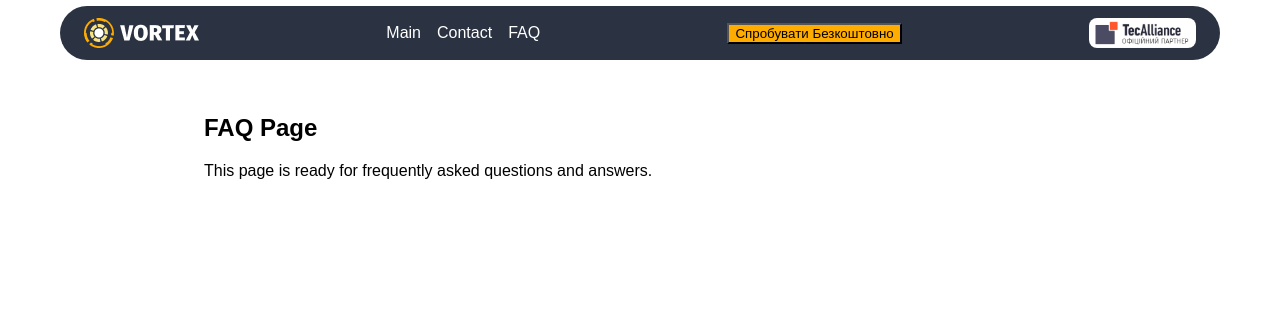
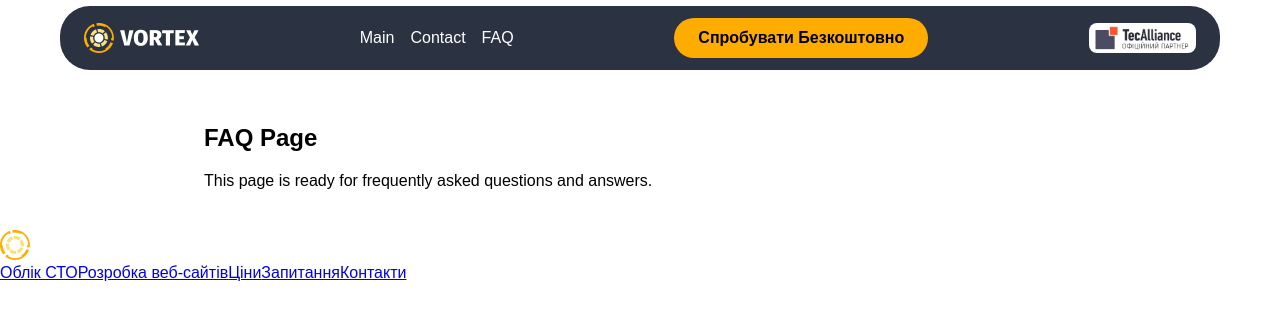
Before and after one commit to ColdSh1ra/vortex_new_front, a React (Vite) app in the folder client/: page /faq in a window 1280 px wide. Shown: the top 320 px of the page. Built offline with nearby package versions, Linux system fonts and the light colour scheme; a web font is replaced by a local one.

Commit message:
footer development started. header development almost finished

```diff
--- /dev/null
+++ b/client/src/components/layout/FooterMain.tsx
@@ -0,0 +1,30 @@
+import { Link } from "react-router-dom";
+
+const footerMenuLinks = [
+    { name: "Облік СТО", path: "/" },
+    { name: "Розробка веб-сайтів", path: "/contact" },
+    { name: "Ціни", path: "/faq" },
+    { name: "Запитання", path: "/faq" },
+    { name: "Контакти", path: "/contacts" },
+];
+
+function FooterMain() {
+    return (
+        <footer className="footer">
+            <div className="footer-logo-container">
+                <img src="./../../public/imgs/vortex-logo-115.png" alt="company logo" />
+            </div>
+            <div className={'footer-menu-points'}>
+                {footerMenuLinks.map((mp, index) => (
+                    <Link className={'basic-mp footer-menu-point'} key={'menuPoint' + index} to={mp.path}>
+                        { mp.name}
+                    </Link>
+                ))}
+
+            </div>
+            <div className={'footer-additional-links'}></div>
+        </footer>
+    )
+}
+
+export default FooterMain;
--- a/client/src/routes/AppRouter.tsx
+++ b/client/src/routes/AppRouter.tsx
@@ -3,6 +3,7 @@ import HeaderMain from '../components/layout/HeaderMain';
 import ContactPage from '../pages/ContactPage';
 import FaqPage from '../pages/FaqPage';
 import MainPage from '../pages/MainPage';
+import FooterMain from "../components/layout/FooterMain";
 
 function AppRouter() {
   return (
@@ -16,6 +17,7 @@ function AppRouter() {
           <Route path="*" element={<Navigate to="/" replace />} />
         </Routes>
       </main>
+        <FooterMain />
     </div>
   );
 }
--- a/client/src/styles/global.css
+++ b/client/src/styles/global.css
@@ -76,3 +76,19 @@ body {
   max-width: 920px;
   padding: 24px;
 }
+
+
+/* Button Styles */
+.button{
+  display: flex;
+  align-items: center;
+  font-size: 16px;
+  font-weight: 600;
+  line-height: 100%;
+  outline: none;
+  border: none;
+  border-radius: 50px;
+  padding: 12px 24px;
+  cursor: pointer;
+}
+/* Button Styles */
```
Also changed, not shown: client/src/components/buttons/CircleButtonLink.tsx (added, +15 -0 lines).
